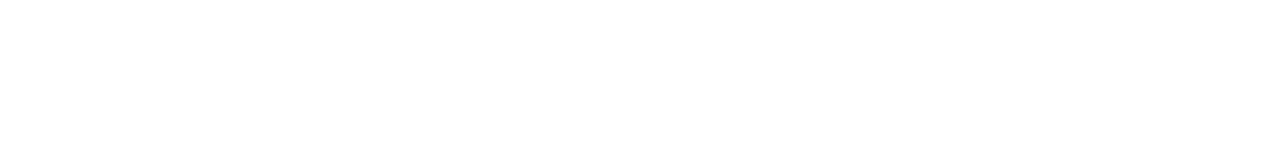
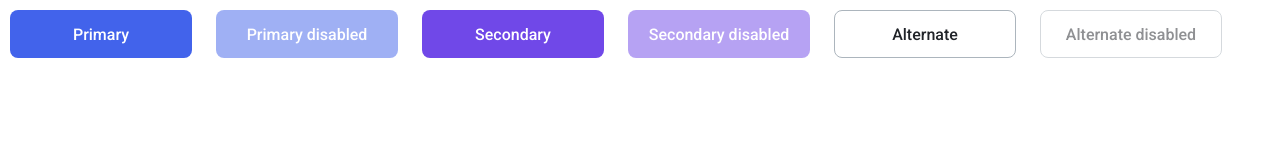
Before and after one commit to js-tasks-ru/htmlcss-20210812_bleshunov5b, a website: page 03-lection1/01-button/index.html in a window 1280 px wide. Drawn offline with Linux system fonts and the light colour scheme.

Commit message:
add solution for 03-lection1-01-button

```diff
--- a/03-lection1/01-button/button.css
+++ b/03-lection1/01-button/button.css
@@ -1 +1,50 @@
 /* Стилизация кнопки */
+.wrapper__button {
+  margin: 10px;
+}
+
+.button {
+  width: 182px;
+  height: 48px;
+  border: none;
+  border-radius: 8px;
+  cursor: pointer;
+  font-weight: 500;
+  font-size: 16px;
+}
+
+.button_primary {
+  background-color: var(--primary);
+  color: var(--white);
+}
+
+.button_primary:hover {
+  background-color: var(--primary-hover);
+}
+
+.button_secondary {
+  background-color: var(--secondary);
+  color: var(--white);
+}
+
+.button_secondary:hover {
+  background-color: var(--secondary-hover);
+}
+
+.button_alternate {
+  background-color: var(--white);
+  color: var(--black);
+}
+
+.button_alternate {
+  border: 1px solid var(--grey-3);
+}
+
+.button_alternate:hover {
+  border: 1px solid var(--black);
+}
+
+.button[disabled] {
+  cursor: not-allowed;
+  opacity: 0.5;
+}
--- a/03-lection1/01-button/index.html
+++ b/03-lection1/01-button/index.html
@@ -2,10 +2,16 @@
 <!-- Страница с кнопкой -->
 <html lang="ru">
     <head>
+        <link rel="stylesheet" href="../../assets/css/reset.css">
         <link rel="stylesheet" href="../../assets/css/main.css">
         <link rel="stylesheet" href="./button.css">
     </head>
-    <body>
-
+    <body class="wrapper">
+        <button class="button button_primary wrapper__button">Primary</button>
+        <button class="button button_primary wrapper__button" disabled>Primary disabled</button>
+        <button class="button button_secondary wrapper__button">Secondary</button>
+        <button class="button button_secondary wrapper__button" disabled>Secondary disabled</button>
+        <button class="button button_alternate wrapper__button">Alternate</button>
+        <button class="button button_alternate wrapper__button" disabled>Alternate disabled</button>
     </body>
 </html>
--- a/assets/css/main.css
+++ b/assets/css/main.css
@@ -4,8 +4,10 @@
     --white: #ffffff;
     --black: #212429;
     --pink: #F784AD;
-    --purple: #7048E8;
-    --blue: #374FC7;
+    --purple-1: #7048E8;
+    --purple-2: #5028C6;
+    --blue-1: #4263EB;
+    --blue-2: #2342C0;
     --red: #F03D3E;
     --grey-1: #F8F9FA;
     --grey-2: #DDE2E5;
@@ -13,12 +15,15 @@
     --grey-4: #495057;
 
     --error: var(--red);
-    --success: var(--blue);
+    --success: var(--blue-1);
 
-    --primary: var(--blue);
-    --secondary: var(--purple);
+    --primary: var(--blue-1);
+    --primary-hover: var(--blue-2);
+    --secondary: var(--purple-1);
+    --secondary-hover: var(--purple-2)
 }
 
 * {
     font-family: 'Roboto', sans-serif;
+    box-sizing: border-box;
 }
--- /dev/null
+++ b/assets/css/reset.css
@@ -0,0 +1,48 @@
+/* http://meyerweb.com/eric/tools/css/reset/
+   v2.0 | 20110126
+   License: none (public domain)
+*/
+
+html, body, div, span, applet, object, iframe,
+h1, h2, h3, h4, h5, h6, p, blockquote, pre,
+a, abbr, acronym, address, big, cite, code,
+del, dfn, em, img, ins, kbd, q, s, samp,
+small, strike, strong, sub, sup, tt, var,
+b, u, i, center,
+dl, dt, dd, ol, ul, li,
+fieldset, form, label, legend,
+table, caption, tbody, tfoot, thead, tr, th, td,
+article, aside, canvas, details, embed,
+figure, figcaption, footer, header, hgroup,
+menu, nav, output, ruby, section, summary,
+time, mark, audio, video {
+	margin: 0;
+	padding: 0;
+	border: 0;
+	font-size: 100%;
+	font: inherit;
+	vertical-align: baseline;
+}
+/* HTML5 display-role reset for older browsers */
+article, aside, details, figcaption, figure,
+footer, header, hgroup, menu, nav, section {
+	display: block;
+}
+body {
+	line-height: 1;
+}
+ol, ul {
+	list-style: none;
+}
+blockquote, q {
+	quotes: none;
+}
+blockquote:before, blockquote:after,
+q:before, q:after {
+	content: '';
+	content: none;
+}
+table {
+	border-collapse: collapse;
+	border-spacing: 0;
+}
```
